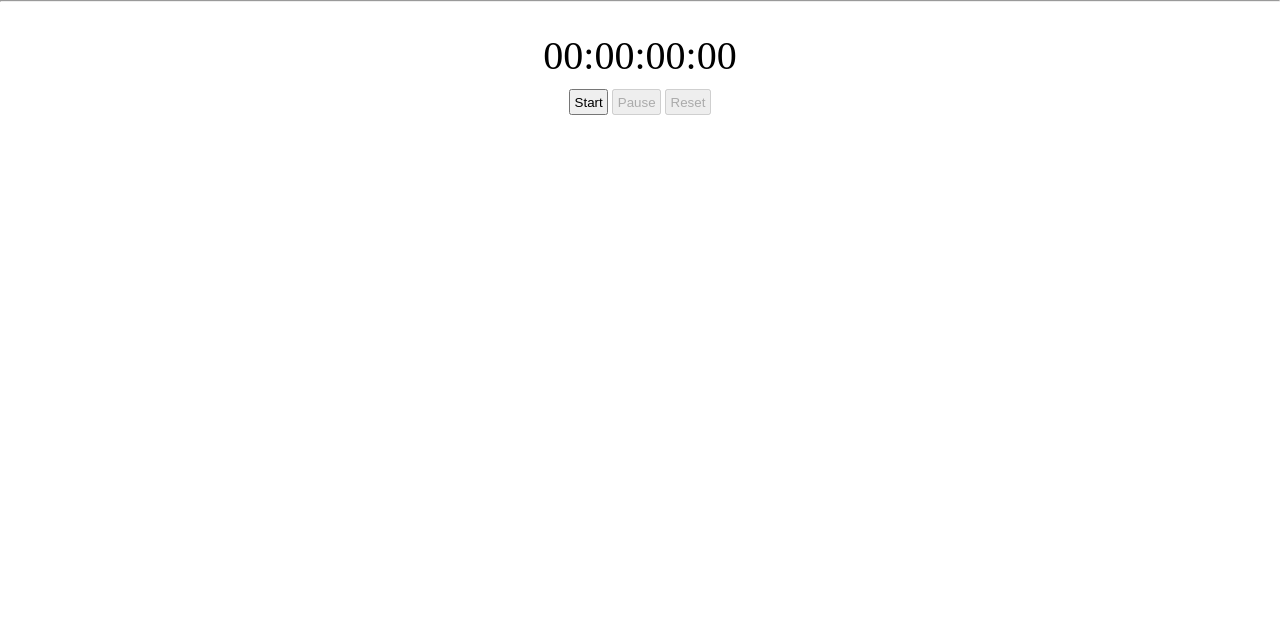
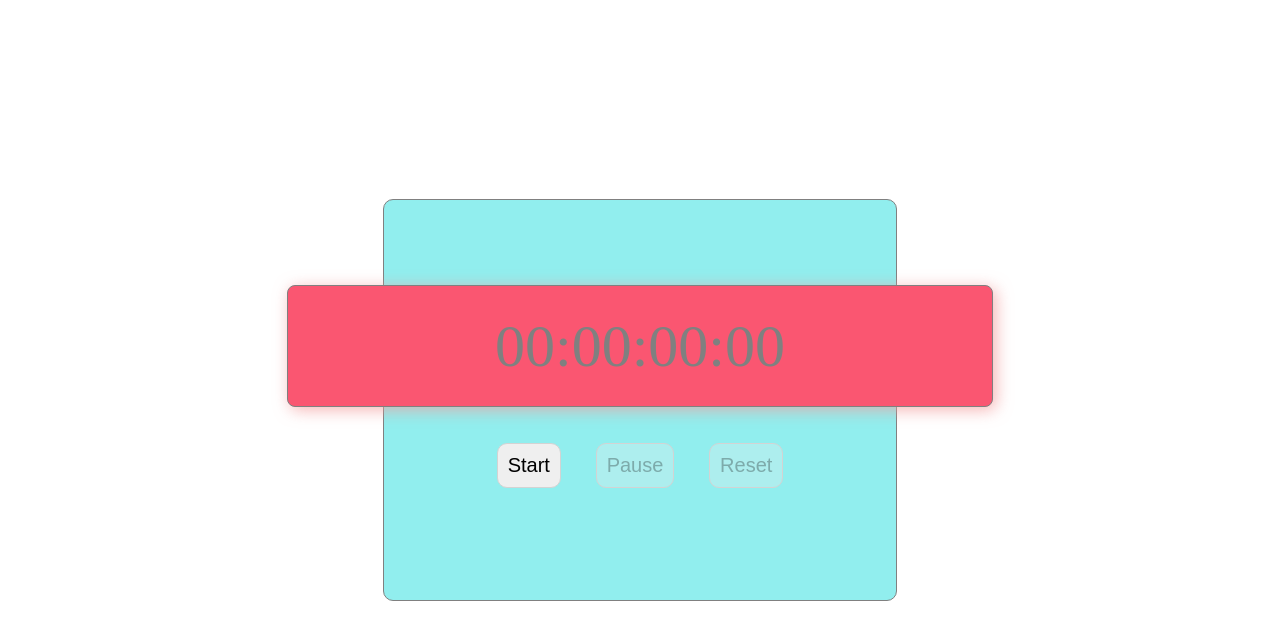
Before and after one commit to Atif-ak/Stopwatch, a plain HTML site: page index.html in a window 1280 px wide. Drawn offline with Linux system fonts and the light colour scheme.

Commit message:
Update index.css

```diff
--- a/index.css
+++ b/index.css
@@ -2,11 +2,47 @@
     margin: 0;
 
 }
+body{
+    position: relative;
+    height: 100vh;
+    width: 100vw;
+    display: flex;
+    justify-content:center;
+    align-items:center;
+}
 #display{
     display: flex;
     justify-content: center;
-    font-size:40px;
-    margin-top: 30px;
+    align-items:center;
+
+    font-size:60px;
+    /* margin-top: 30px; */
+    border: 1px solid grey;
+    width: 55vw;
+    height:15vh;
+    background-color:rgb(250, 86, 113);
+    border-radius:8px;
+    overflow: hidden;
+    color:grey;
+    box-shadow: 3px 3px 16px 0px rgba(243,156,156,0.75);
+-webkit-box-shadow: 3px 3px 16px 0px rgba(243,156,156,0.75);
+-moz-box-shadow: 3px 3px 16px 0px rgba(243,156,156,0.75);
+
+}
+.main{
+    border: 1px solid grey;
+    height: 50vh;
+    width:40vw;
+    display: flex;
+    justify-content:center;
+    align-items:center;
+    flex-direction: column;
+    text-align: center;
+    position: absolute;
+    background-color:rgb(145, 238, 238);
+    border-radius:10px;
+
+
 }
 #header{
     display: flex;
@@ -21,9 +57,21 @@
     display: flex;
     justify-content: center;
     margin-top: 8px;
+    padding: 10px;
 }
 .lastrow{
     margin: 2px;
     cursor: pointer;
-    padding: 3.5px;
+    padding: 10px;
+    font-size:20px;
+margin: 8%;
+border-radius:10px;
+border: 0.1px solid lightgrey;
 }
+.lastrow:hover{
+    background-color:gainsboro;
+    box-shadow: 3px 3px 16px -5px rgba(243,156,156,0.75);
+    -webkit-box-shadow: 3px 3px 16px -5px rgba(243,156,156,0.75);
+    -moz-box-shadow: 3px 3px 16px -5px rgba(243,156,156,0.75);
+    color:grey;
+}
```
